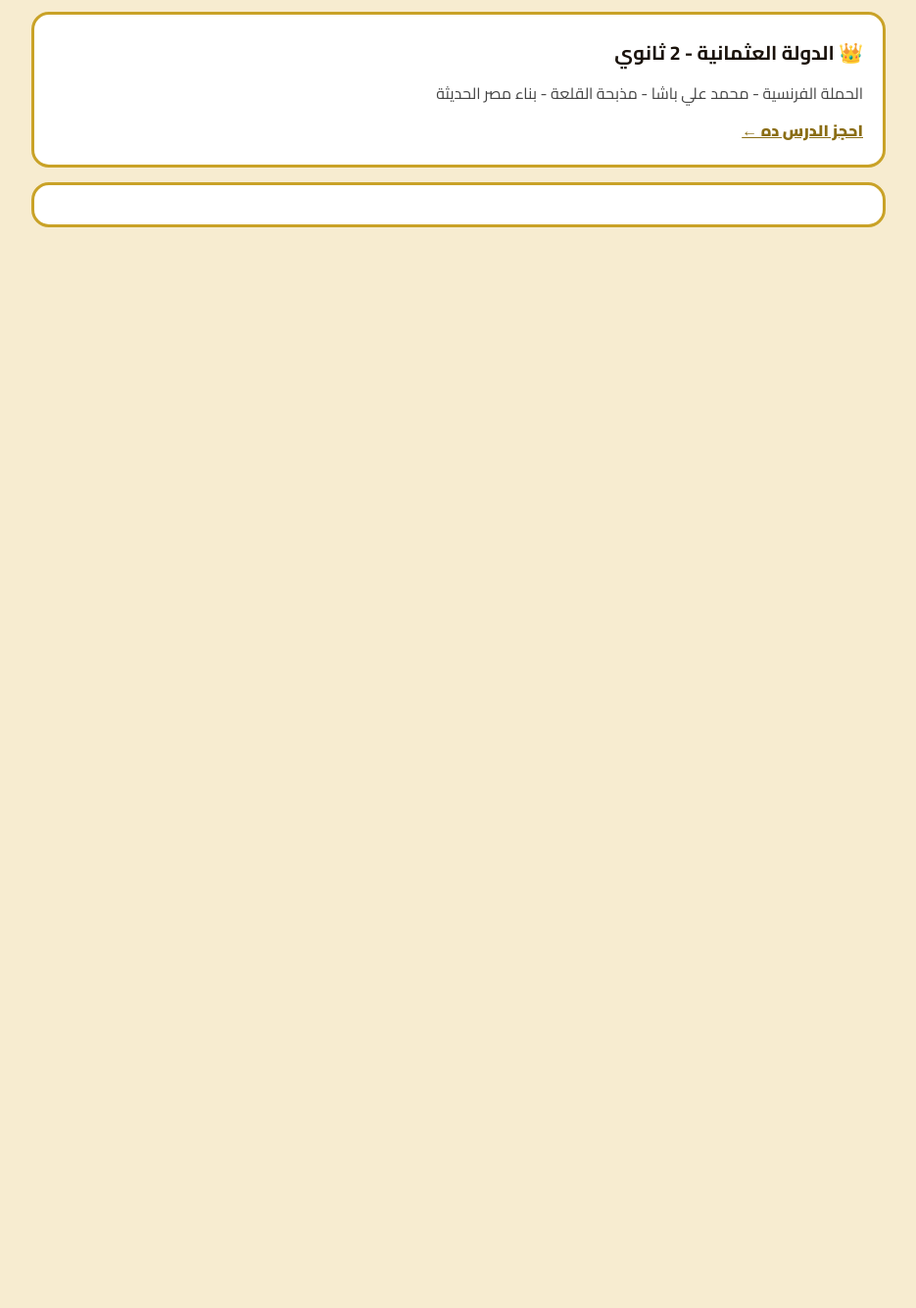
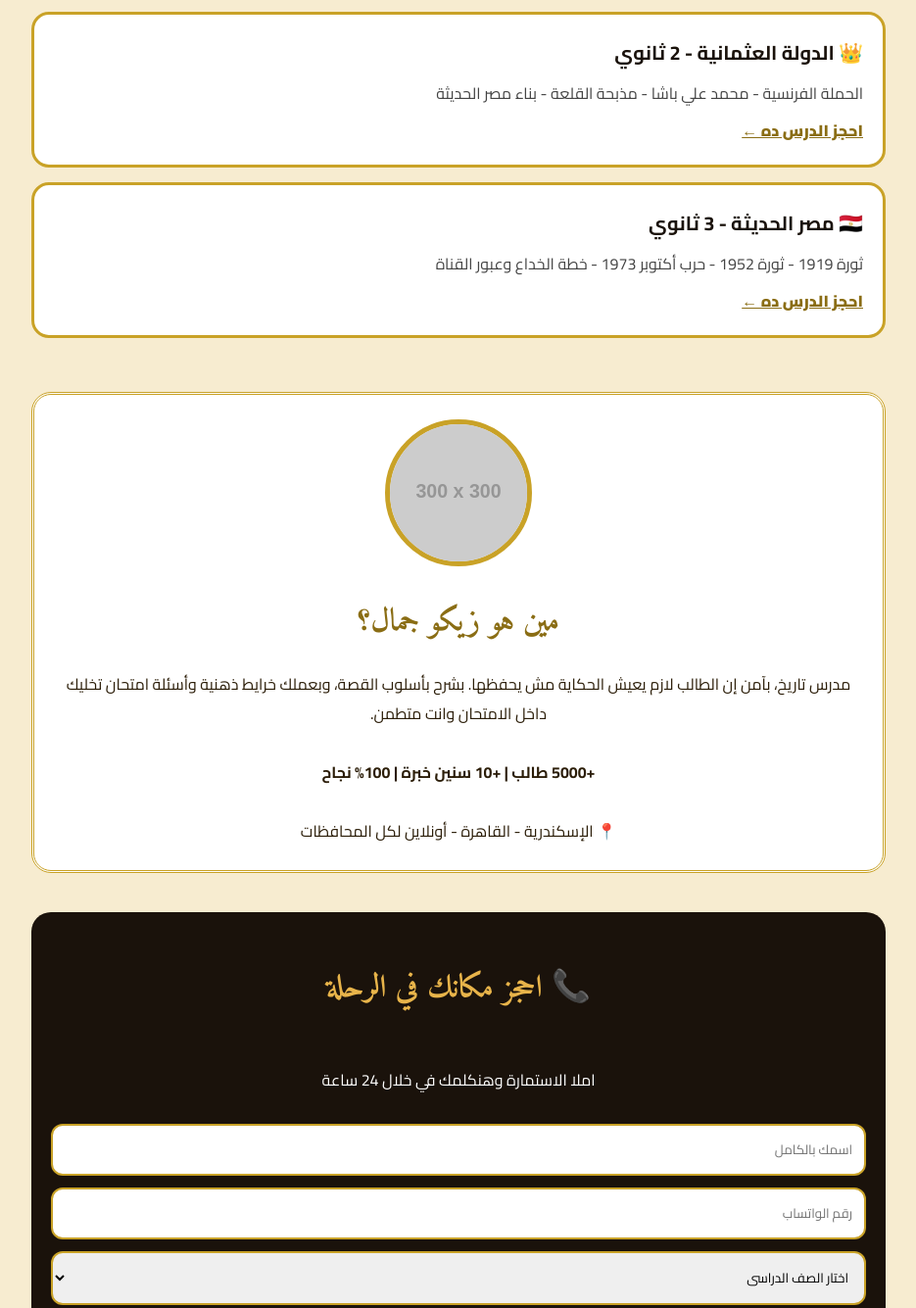
Before and after one commit to rageb2575-lang/mr-ziko-gamal, a plain HTML site: page index.html in a window 1280 px wide. Shown: the part 1459-2794 px from the top of the page at 98% size, without its empty margins (172-1107 px from the left). Before the commit the page ends 1726 px from the top, so only its background shows below. Drawn offline with Linux system fonts and the light colour scheme; placeholder pictures from the web are drawn by us.

Commit message:
Add modern Egypt section and contact form

```diff
--- a/index.html
+++ b/index.html
@@ -52,4 +52,17 @@ footer{text-align:center;padding:20px;color:#777}
 <div class="card"><h3>🏛️ العصر الفرعوني - 1 ثانوي</h3><p>الأهرامات - توت عنخ آمون - بناء الأهرامات: ليه اتبنت؟ وازاي نقلوا الحجارة؟</p><a href="#contact">احجز الدرس ده ←</a></div>
 <div class="card"><h3>⚔️ الفتوحات الإسلامية - 3 إعدادي</h3><p>فتح الشام والعراق ومصر - عمرو بن العاص - معركة عين شمس</p><a href="#contact">احجز الدرس ده ←</a></div>
 <div class="card"><h3>👑 الدولة العثمانية - 2 ثانوي</h3><p>الحملة الفرنسية - محمد علي باشا - مذبحة القلعة - بناء مصر الحديثة</p><a href="#contact">احجز الدرس ده ←</a></div>
-<div class="card">
+<div class="card"><h3>🇪🇬 مصر الحديثة - 3 ثانوي</h3><p>ثورة 1919 - ثورة 1952 - حرب أكتوبر 1973 - خطة الخداع وعبور القناة</p><a href="#contact">احجز الدرس ده ←</a></div>
+</section>
+
+<section class="section" id="about">
+<div class="box"><img src="https://via.placeholder.com/300"><h2>مين هو زيكو جمال؟</h2><p>مدرس تاريخ، بآمن إن الطالب لازم يعيش الحكاية مش يحفظها. بشرح بأسلوب القصة، وبعملك خرايط ذهنية وأسئلة امتحان تخليك داخل الامتحان وانت متطمن.</p><br><p><b>+5000 طالب | +10 سنين خبرة | 100% نجاح</b></p><br><p>📍 الإسكندرية - القاهرة - أونلاين لكل المحافظات</p></div>
+</section>
+
+<section class="section" id="contact">
+<div class="contact"><h2 style="color:#e8b44a">📞 احجز مكانك في الرحلة</h2><br><p>املا الاستمارة وهنكلمك في خلال 24 ساعة</p><br><form onsubmit="alert('تم استلام طلبك يا بطل!');return false"><input placeholder="اسمك بالكامل" required><input placeholder="رقم الواتساب" required><select><option>اختار الصف الدراسي</option><option>1 ثانوي</option><option>2 ثانوي</option><option>3 ثانوي</option><option>3 إعدادي</option></select><button class="btn" style="background:#e8b44a;color:#000">ابعت الطلب 🚀</button></form><br><a href="https://wa.me/201000000000">واتساب 📱</a><a href="https://facebook.com">فيسبوك</a><a href="https://youtube.com">يوتيوب</a><a href="https://t.me">تيليجرام</a></div>
+</section>
+
+<footer>© 2026 زيكو جمال - اتعمل بحب للتاريخ ❤️</footer>
+</body>
+</html>
```
